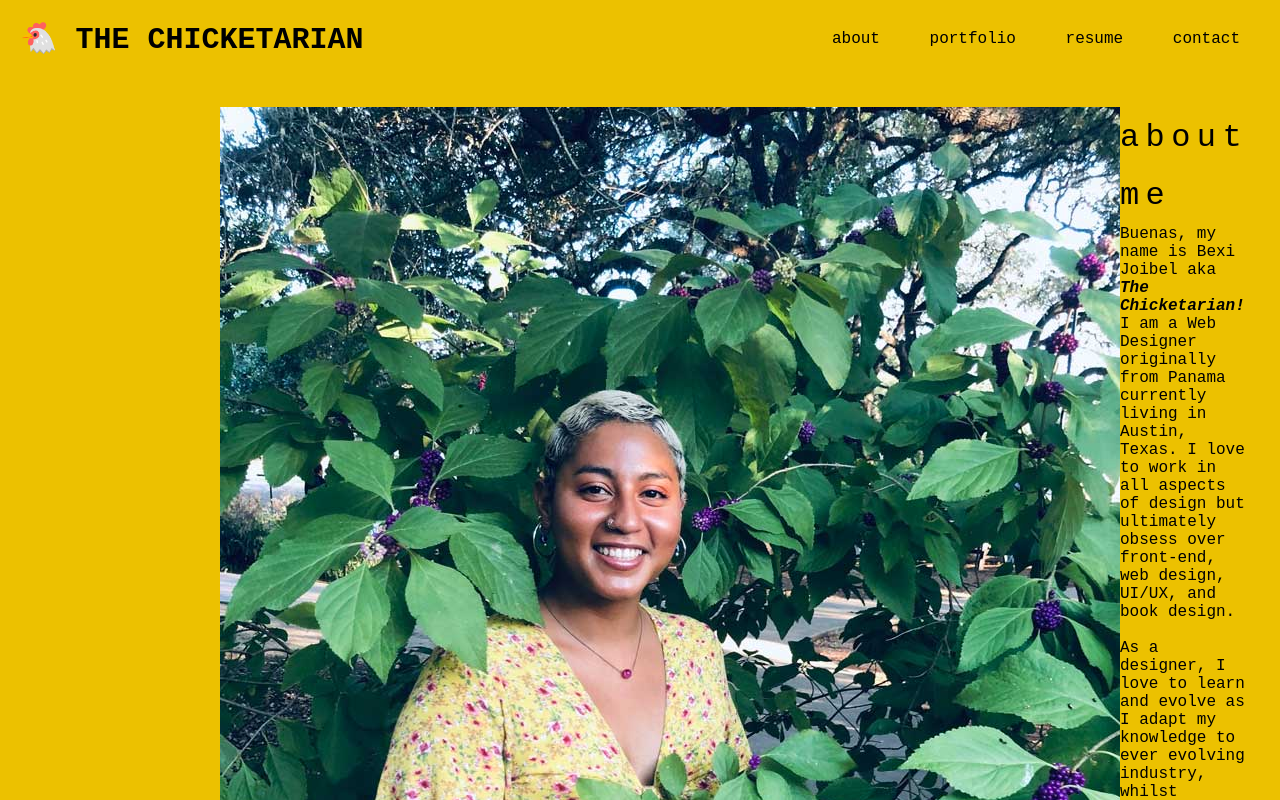
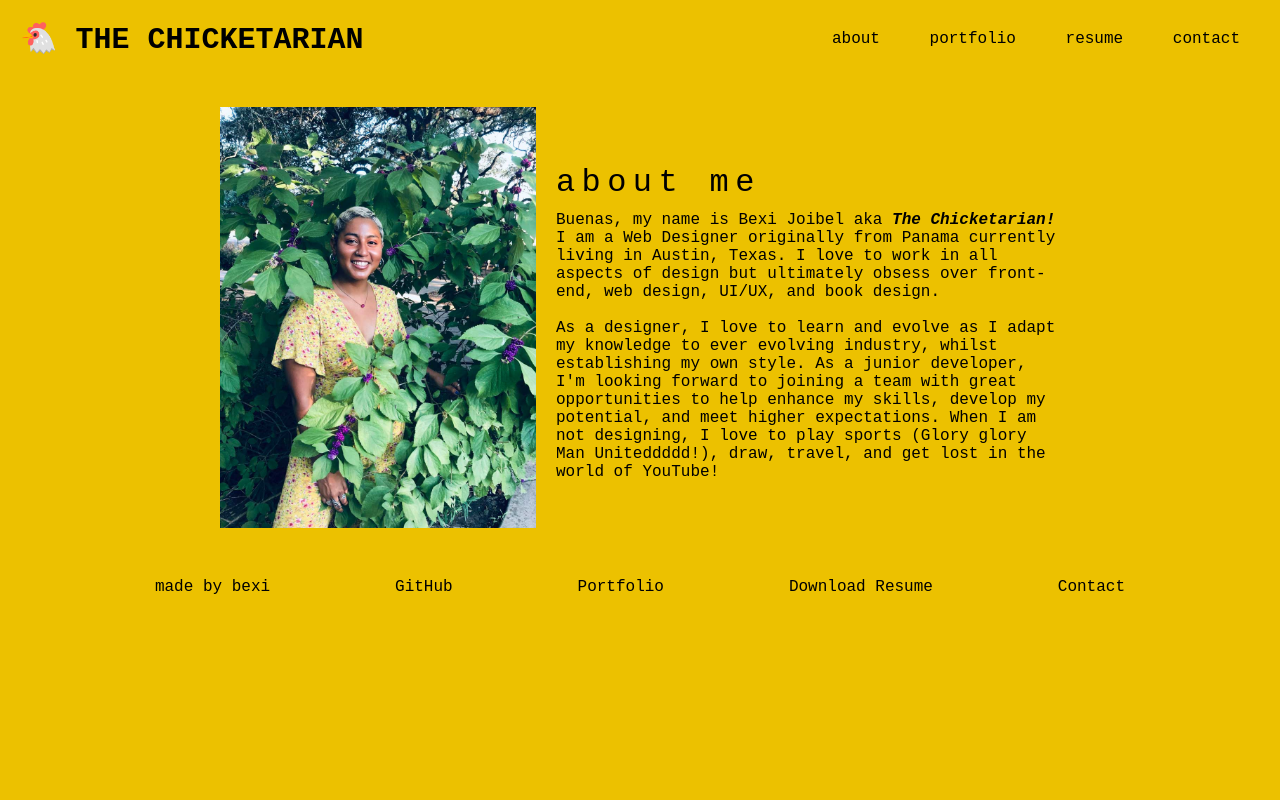
Before and after one commit to thechicketarian/Bexi-Joibel, a React (Create React App) app in the folder my-app/: page / in a window 1280 px wide. Shown: the top 800 px of the page. Built offline with nearby package versions, Linux system fonts and the light colour scheme.

Commit message:
Resume/App/Nav Update

```diff
--- a/my-app/package.json
+++ b/my-app/package.json
@@ -2,7 +2,7 @@
   "name": "my-app",
   "version": "0.1.0",
   "private": true,
-  "homepage": "https://github.com/thechicketarian/React-Porftolio/",
+  "homepage": "https://thechicketarian.github.io/React-Porftolio/",
   "dependencies": {
     "@testing-library/jest-dom": "^5.16.5",
     "@testing-library/react": "^13.3.0",
--- a/my-app/src/App.css
+++ b/my-app/src/App.css
@@ -65,6 +65,15 @@ a{
     justify-content: space-evenly;
 }
 
+.introImg {
+  width: 40%;
+  padding-right: 20px;
+}
+
+/* .introP {
+  width: 60%;
+} */
+
 /* PROJECTS */
 
 .allCards{
```
Also changed, not shown: 2 other files (tests, documents, lock files or other folders).
